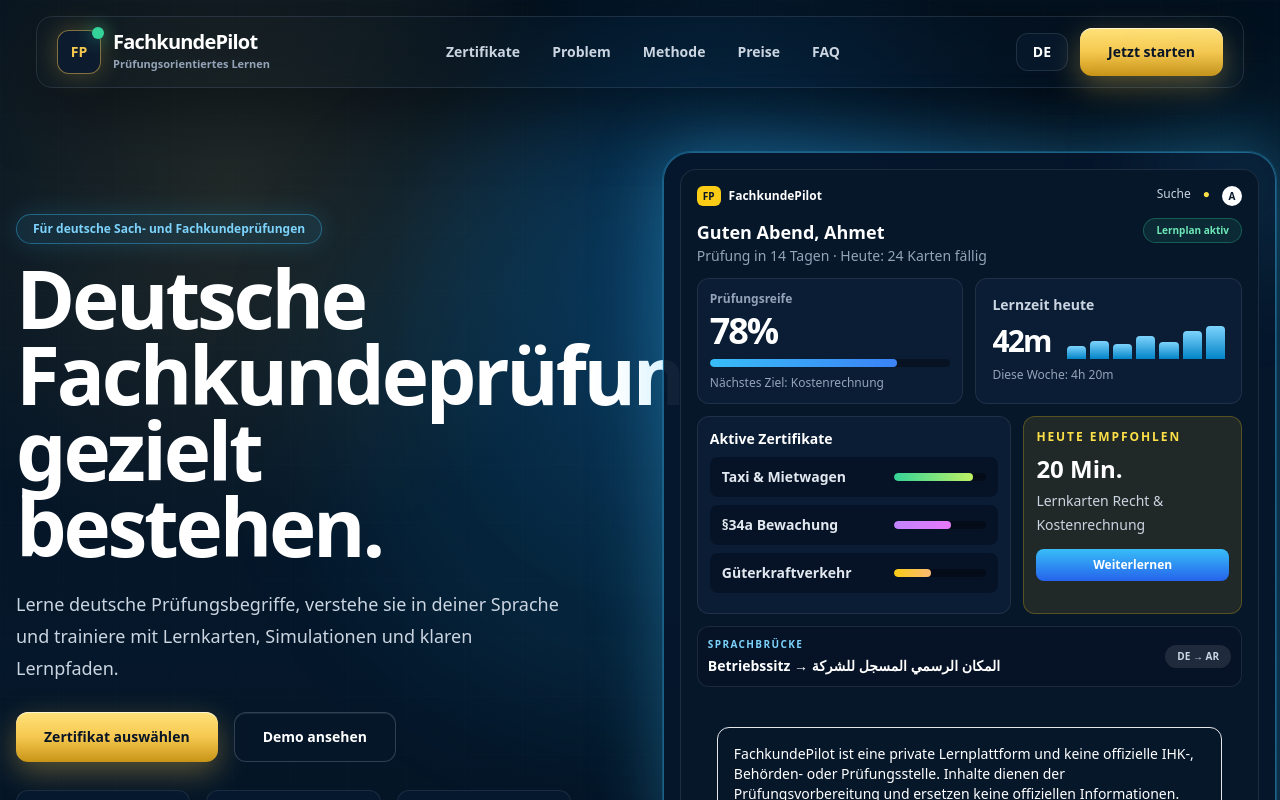
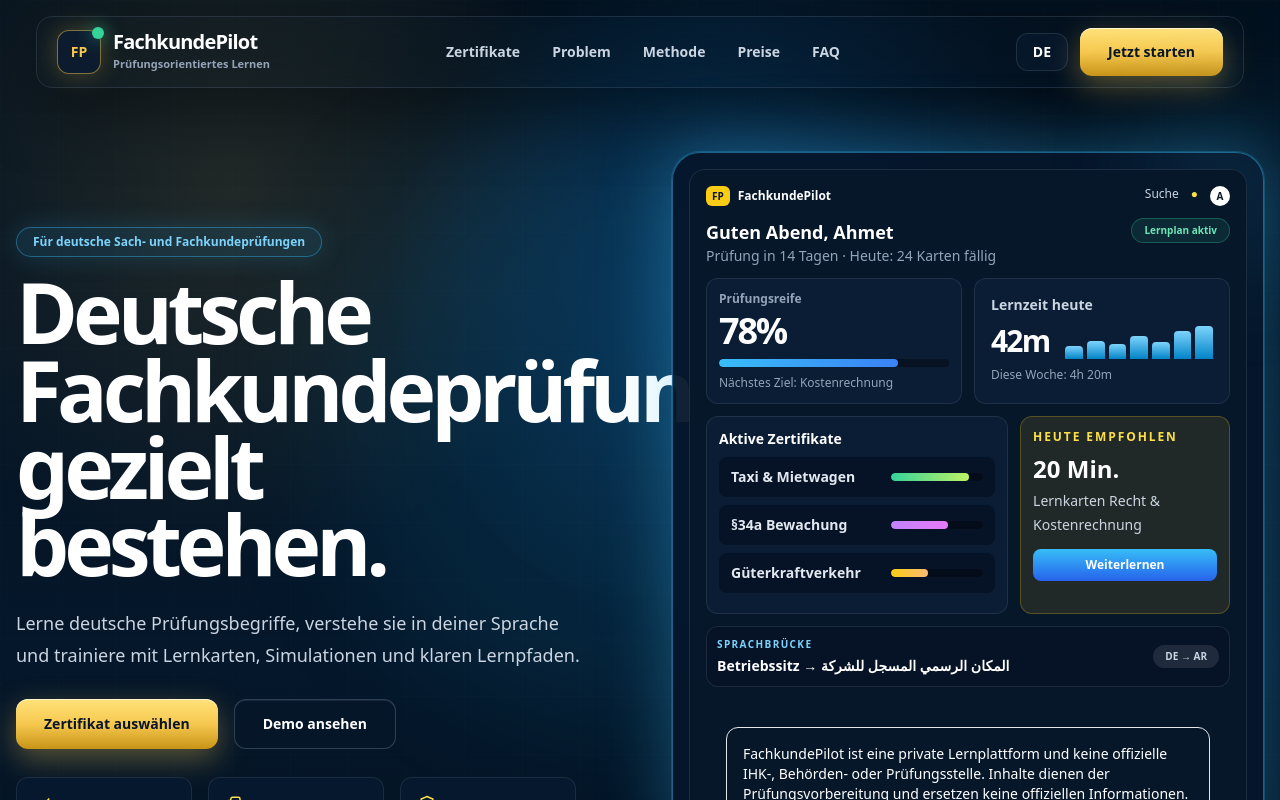
Before and after one commit to ammarsenaid/learn, a Next.js app: page / in a window 1280 px wide. Shown: the top 800 px of the page. Built offline with nearby package versions, Linux system fonts and the light colour scheme.

Commit message:
Fix hero layout overflow between text and mockup

```diff
--- a/app/page.tsx
+++ b/app/page.tsx
@@ -754,16 +754,14 @@
       <div className="relative z-10">
         <Header />
 
-        <div className="mx-auto grid max-w-[1320px] gap-12 px-4 pb-16 pt-8 md:pt-10 lg:grid-cols-[minmax(0,0.95fr)_minmax(480px,1.05fr)] lg:items-center lg:gap-16 lg:pb-20 lg:pt-14 xl:gap-20 xl:pt-16">
-          <div className="min-w-0 max-w-[620px]">
+        <div className="mx-auto grid max-w-[1320px] gap-12 px-4 pb-16 pt-8 md:pt-10 lg:grid-cols-[minmax(0,560px)_minmax(0,620px)] lg:items-center lg:justify-between lg:gap-12 lg:pb-20 lg:pt-14 xl:grid-cols-[minmax(0,600px)_minmax(0,640px)] xl:gap-16 xl:pt-16">
+          <div className="min-w-0 lg:max-w-[560px] xl:max-w-[600px]">
             <p className="mb-4 inline-flex rounded-full border border-sky-400/40 bg-sky-400/10 px-4 py-1.5 text-xs font-black text-sky-300 shadow-[0_0_26px_rgba(56,189,248,0.18)]">
               Für deutsche Sach- und Fachkundeprüfungen
             </p>
 
-            <h1 className="max-w-[620px] text-[42px] font-black leading-[0.95] tracking-[-0.04em] text-white sm:text-[50px] md:text-[58px] lg:text-[72px] xl:text-[80px]">
-              Deutsche <br className="sm:hidden" />
-              Fachkundeprüfungen <br className="sm:hidden" />
-              gezielt bestehen.
+            <h1 className="max-w-[12ch] text-[42px] font-black leading-[0.92] tracking-[-0.06em] text-white sm:text-[50px] md:text-[56px] lg:text-[72px] xl:text-[84px]">
+              Deutsche Fachkundeprüfungen gezielt bestehen.
             </h1>
 
             <p className="mt-6 max-w-[580px] text-lg font-medium leading-8 text-slate-300">
@@ -792,7 +790,7 @@
             </div>
           </div>
 
-          <div className="min-w-0 lg:translate-x-2 xl:translate-x-3">
+          <div className="min-w-0 w-full max-w-[620px] justify-self-end xl:max-w-[640px]">
             <DashboardMockup />
 
             <div className="mt-4">
```
